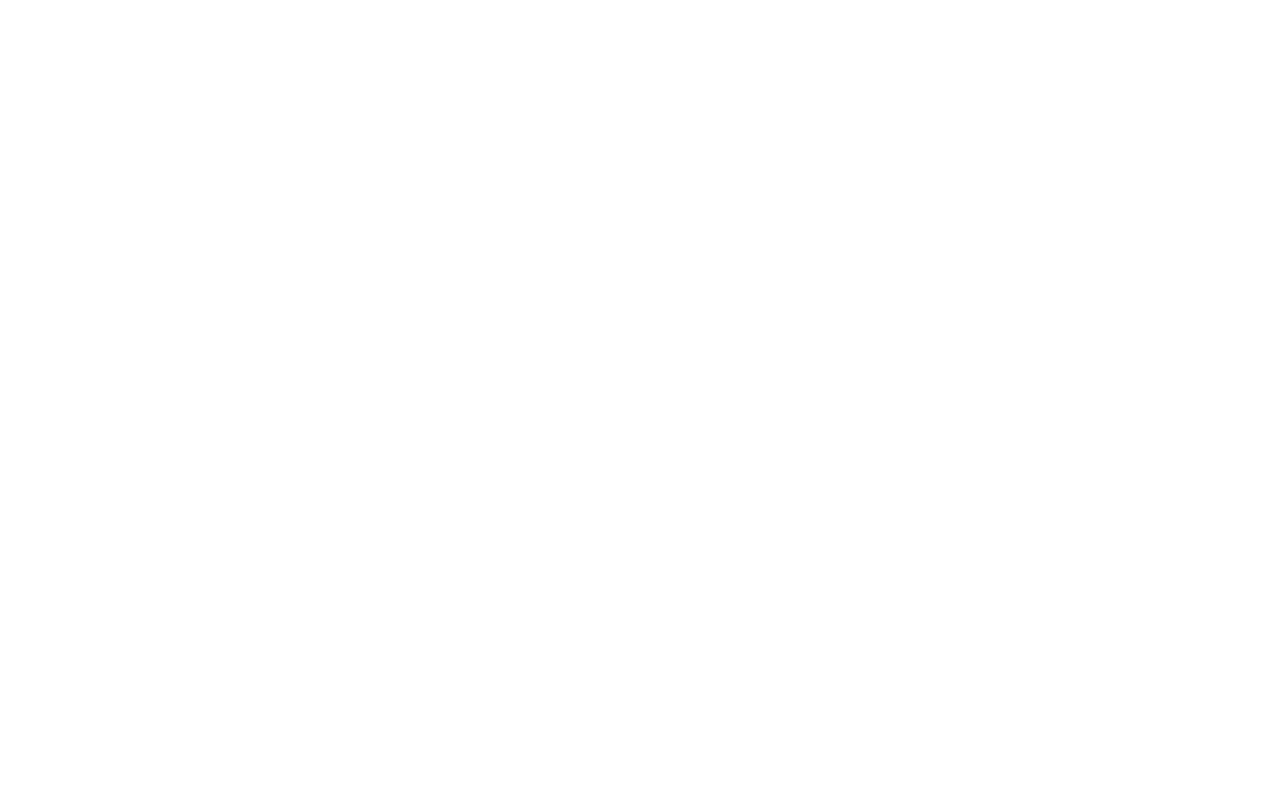
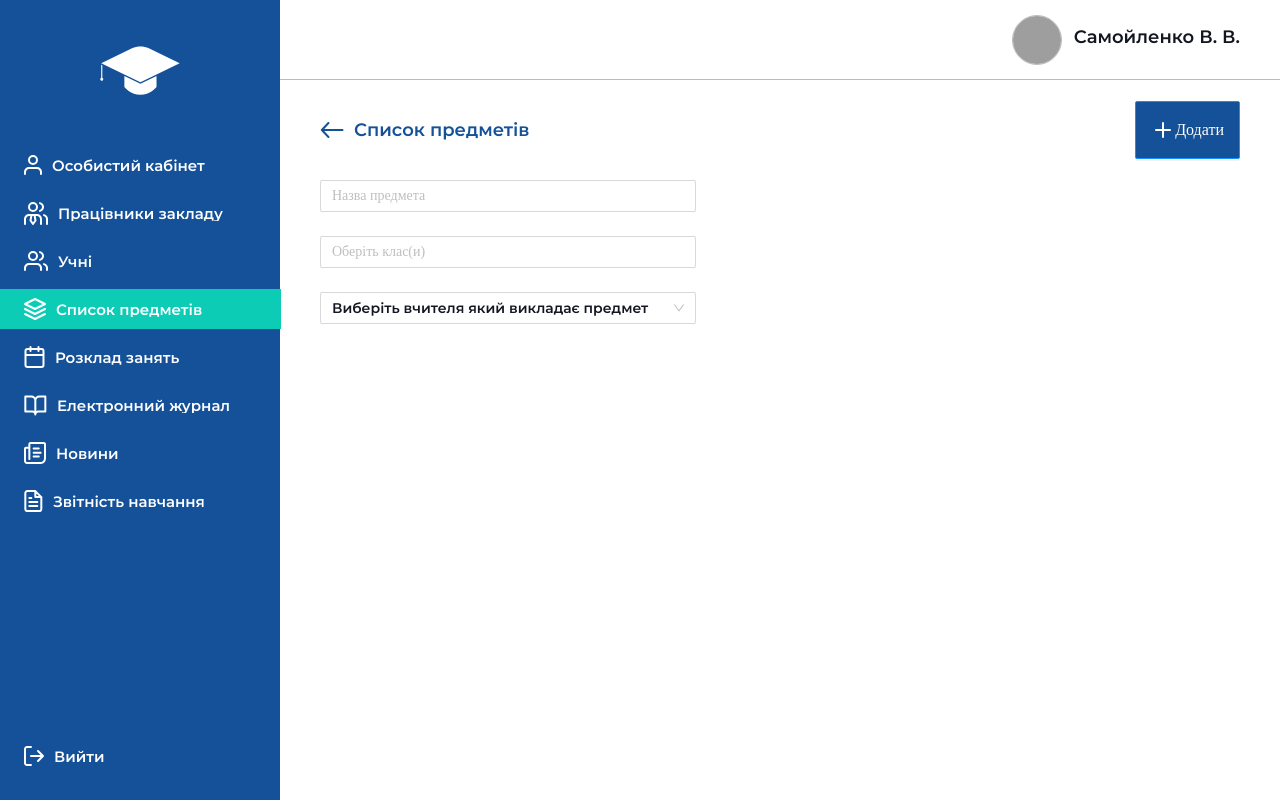
Before and after one commit to MaxSapeyko/school_automation_client, a React (Create React App) app: page /subjects/1 in a window 1280 px wide. Built offline with nearby package versions, Linux system fonts and the light colour scheme; grey boxes are pictures that could not be loaded; a web font is replaced by a local one.

Commit message:
added subject page

```diff
--- /dev/null
+++ b/src/pages/subject/header/index.tsx
@@ -0,0 +1,31 @@
+import React, { FC } from 'react';
+import { Link } from 'react-router-dom';
+import classNames from 'classnames';
+import { Button } from 'antd';
+
+import LeftArrow from '../../../components/icons/LeftArrow';
+import Plus from '../../../components/icons/Plus';
+
+const Header: FC = () => {
+  return (
+    <div className='content__header'>
+      <Link to='/subjects' className='back__link'>
+        <LeftArrow />
+        <span className='link__text'>Список предметів</span>
+      </Link>
+
+      <div className='header__actions'>
+        <Button
+          disabled={false}
+          className={classNames('header__btn', { disabled: false })}
+          icon={<Plus />}
+          type='primary'
+        >
+          Додати
+        </Button>
+      </div>
+    </div>
+  );
+};
+
+export default Header;
--- /dev/null
+++ b/src/pages/subject/index.tsx
@@ -0,0 +1,49 @@
+import React, { FC } from 'react';
+import { Col, Form, Input, Row, Select } from 'antd';
+import { useForm } from 'antd/lib/form/Form';
+
+import Header from './header';
+
+import useStyles from './style';
+import { USERS_MOCK } from '../../MOCK/user';
+
+const { Option } = Select;
+
+const Subject: FC = () => {
+  const classes = useStyles();
+  const [form] = useForm();
+
+  return (
+    <div className={classes.root}>
+      <Header />
+      <Form form={form}>
+        <Row justify='space-between'>
+          <Col span={24}>
+            <Form.Item name='name'>
+              <Input placeholder='Назва предмета' />
+            </Form.Item>
+          </Col>
+          <Col span={24}>
+            <Form.Item name='surname'>
+              <Input placeholder='Оберіть клас(и)' />
+            </Form.Item>
+          </Col>
+          <Col span={24}>
+            <Form.Item name='lastname'>
+              <Select placeholder='Виберіть вчителя який викладає предмет'>
+                {USERS_MOCK.map((user) => (
+                  <Option
+                    key={user.id}
+                    value={user.id}
+                  >{`${user.lastname} ${user.name} ${user.surname}`}</Option>
+                ))}
+              </Select>
+            </Form.Item>
+          </Col>
+        </Row>
+      </Form>
+    </div>
+  );
+};
+
+export default Subject;
--- /dev/null
+++ b/src/pages/subject/style.ts
@@ -0,0 +1,11 @@
+import { createUseStyles } from 'react-jss';
+
+const useStyles = createUseStyles({
+  root: {
+    '& .ant-form-item-control': {
+      maxWidth: '37.6rem',
+    },
+  },
+});
+
+export default useStyles;
--- a/src/router/routes.tsx
+++ b/src/router/routes.tsx
@@ -4,6 +4,7 @@
 import Pupils from '../pages/pupils';
 import Reporting from '../pages/reporting';
 import Shedule from '../pages/shedule';
+import Subject from '../pages/subject';
 import Subjects from '../pages/subjects';
 import Teachers from '../pages/teachers';
 
@@ -68,4 +69,10 @@
     exact: true,
     component: <Subjects />,
   },
+  {
+    path: '/subjects/:id',
+    private: true,
+    exact: true,
+    component: <Subject />,
+  },
 ];
```
